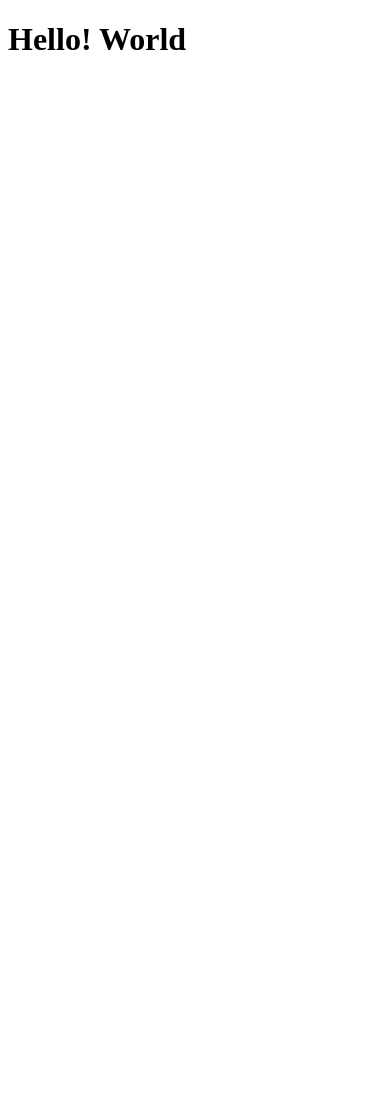
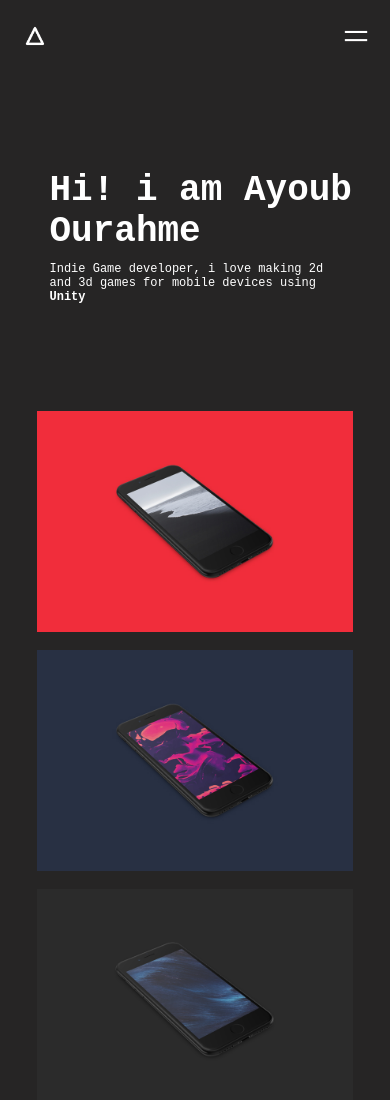
Before and after one commit to ayoubourahma/ayoubourahma.github.io, a plain HTML site: page index.html in a window 390 px wide. Shown: the top 1100 px of the page. Before the commit the page ends 844 px from the top, so only its background shows below. Drawn offline with nearby package versions, Linux system fonts and the light colour scheme.

Commit message:
website designed

```diff
--- a/css/Style.css
+++ b/css/Style.css
@@ -1,4 +1,13 @@
-body
-{
-background:#dcdcdc;
+*{margin: 0px; padding: 0px;}
+body{
+	direction: rtl;
 }
+.header{
+	background:url(header.jpeg);
+	height: 500px;
+	background-position:center;
+}
+
+.header p{
+	text-align: center;
+}
--- /dev/null
+++ b/css/master.css
@@ -0,0 +1,150 @@
+* {
+      margin: 0;
+      padding: 0;
+      border: none;
+      outline: none;
+      vertical-align: baseline;
+      font-size: 100%;
+}
+
+html {
+      font-family: Poppins;
+}
+
+body {
+      width: 100%;
+      background: #262525;
+}
+a{
+      text-decoration:none;
+      color: #fff;
+}
+.wrapper {
+      width: 90%;
+      margin: 0 auto;
+}
+
+.navBar::after {
+      content: "";
+      clear: both;
+      display: table;
+}
+
+h1 {
+      color: #fff;
+      font-size: 48px;
+}
+
+p {
+      color: #fff;
+      font-size: 20px;
+      font-weight: 300;
+}
+
+/* navbar */
+
+nav {
+      height: 70px;
+      line-height: 70px;
+}
+
+nav a img {
+      vertical-align: middle;
+      width: 30px;
+      height: 30px;
+}
+
+nav a:nth-child(2) {
+      float: right;
+}
+
+/* header */
+
+header {
+      margin: 100px 0 200px 120px;
+}
+
+header p {
+      width: 60%;
+      margin-top: 10px;
+}
+
+.anim{
+      font-family:monospace;
+}
+
+/* .work */
+
+.work {
+      text-align: center;
+      width: 100%;
+}
+
+.work img {
+      margin: 1%;
+      width: 45%;
+}
+
+/* header2 */
+
+.header2 {
+      margin: 130px 0 80px 40px;
+}
+
+/* .work2 .work2 {
+      width: 100%;
+      text-align: center;
+}
+
+.work2 img {
+      margin: 1%;
+      width: 94%;
+}
+*/
+
+/* footer */
+footer p {
+      text-align: center;
+      color: grey;
+      margin: 60px auto;
+}
+
+/* Responsiveness */
+
+@media only screen and (max-width: 991px) {
+      header {
+            text-align: left;
+            margin: 100px 0 100px 30px;
+      }
+
+      header h1 {
+            font-size: 36px;
+      }
+
+      header p {
+            font-size: 12px;
+            width: 90%;
+      }
+
+      .work img {
+            margin: 2%;
+            width: 90%;
+      }
+
+      .header2 {
+            margin: 130px 0 40px 12px;
+      }
+
+      .header2 h1 {
+            font-size: 36px;
+      }
+
+      .header2 p {
+            font-size: 12px;
+            width: 90%;
+      }
+
+      .work2 img {
+            margin: 2%;
+      }
+}
--- a/index.html
+++ b/index.html
@@ -1,11 +1,60 @@
 <!DOCTYPE html>
-
-<html lang="en" xmlns="http://www.w3.org/1999/xhtml">
+<html lang="en">
 <head>
-    <meta charset="utf-8" />
-    <title></title>
+      <meta charset="UTF-8">
+      <meta name="viewport" content="width=device-width, initial-scale=1.0">
+      <meta http-equiv="X-UA-Compatible" content="ie=edge">
+      <title>Responsive Portfolio Page | HTML & CSS</title>
+      <link rel="stylesheet" href="css/master.css">
+      <script src="https://unpkg.com/scrollreveal/dist/scrollreveal.min.js"></script>
 </head>
 <body>
-<p><h1>Hello! World</h1></p>
+      <div class="wrapper">
+            <nav class="navBar">
+                  <a href="#">
+                        <img src="logo.png" alt="logo">
+                  </a>
+                  <a href="#">
+                        <img src="menu.png" alt="menu-btn">
+                  </a>
+            </nav>
+
+            <header>
+                  <h1 class="anim">Hi! i am <b>Ayoub Ourahme</b></h1>
+                  <p class="anim">Indie Game developer, i love making 2d and 3d games for mobile devices using <b>Unity</b></p>
+            </header>
+
+            <div class="work">
+                  <img class="anim" src="project1.jpg" alt="project img">
+                  <img class="anim" src="project2.jpg" alt="project img">
+                  <img class="anim" src="project3.jpg" alt="project img">
+                  <img class="anim" src="project4.jpg" alt="project img">
+            </div>
+
+            <div class="header2">
+                  <h1 class="anim">Projects coming soon</h1>
+            </div>
+
+            <!--div class="work2">
+                  <img class="anim" src="project5.jpg" alt="project img">
+                  <img class="anim" src="project6.jpg" alt="project img">
+            </div-->
+
+            <div class="work">
+                  <img class="anim" src="project1.jpg" alt="project img">
+                  <img class="anim" src="project2.jpg" alt="project img">
+                  <img class="anim" src="project3.jpg" alt="project img">
+                  <img class="anim" src="project4.jpg" alt="project img">
+            </div>
+
+            <footer>
+                  <p>By:<a href="https://www.facebook.com/ayoub.orahma">AyoubOurahme</a></p>
+            </footer>
+      </div>
+      <script type="text/javascript">
+            window.sr = ScrollReveal();
+            sr.reveal('.anim');
+      </script>
+
 </body>
 </html>
```
Also changed, not shown: Layout.jpg (added), css/header.jpeg (added), logo.png (added), menu.png (added), project1.jpg (added), project2.jpg (added), project3.jpg (added), project4.jpg (added), project5.jpg (added), project6.jpg (added).
